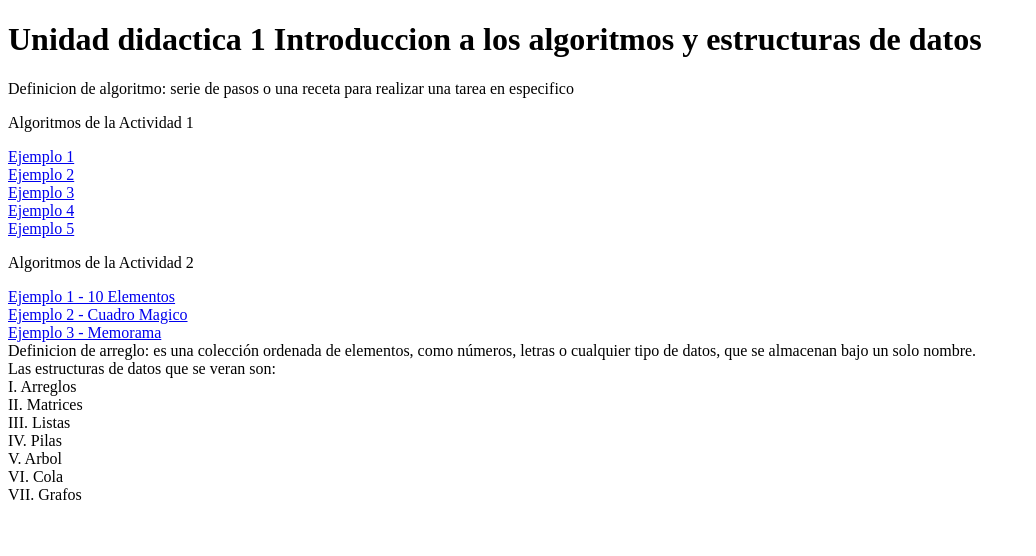
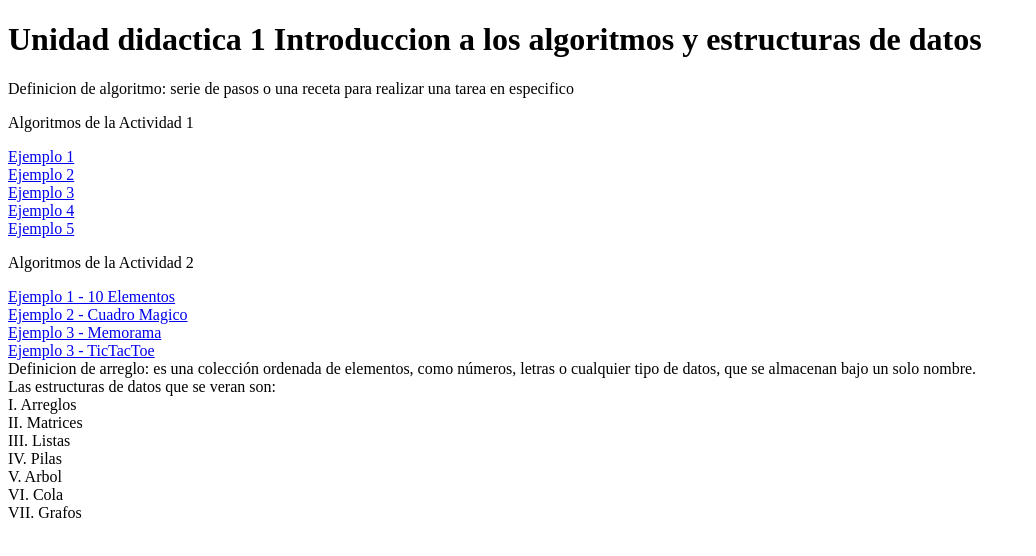
Before and after one commit to maderitas68/alanflipo, a plain HTML site: page index.html in a window 1280 px wide. Shown: the whole page, without its empty margins (0-1036 px from the left). Drawn offline with Linux system fonts and the light colour scheme.

Commit message:
Update index.html

```diff
--- a/index.html
+++ b/index.html
@@ -18,6 +18,7 @@
     <a href="ejemplo1.html"> Ejemplo 1 - 10 Elementos</a> <br>
     <a href="ejemplo2.html"> Ejemplo 2 - Cuadro Magico</a> <br>
     <a href="ejemplo3.html"> Ejemplo 3 - Memorama</a> <br>
+    <a href="tictactoe.html"> Ejemplo 3 - TicTacToe</a> <br>
     Definicion de arreglo: es una colección ordenada de elementos, como números, letras o cualquier tipo de datos, que se almacenan bajo un solo nombre. <br>
     Las estructuras de datos que se veran son: <br>
     I. Arreglos <br>
```
